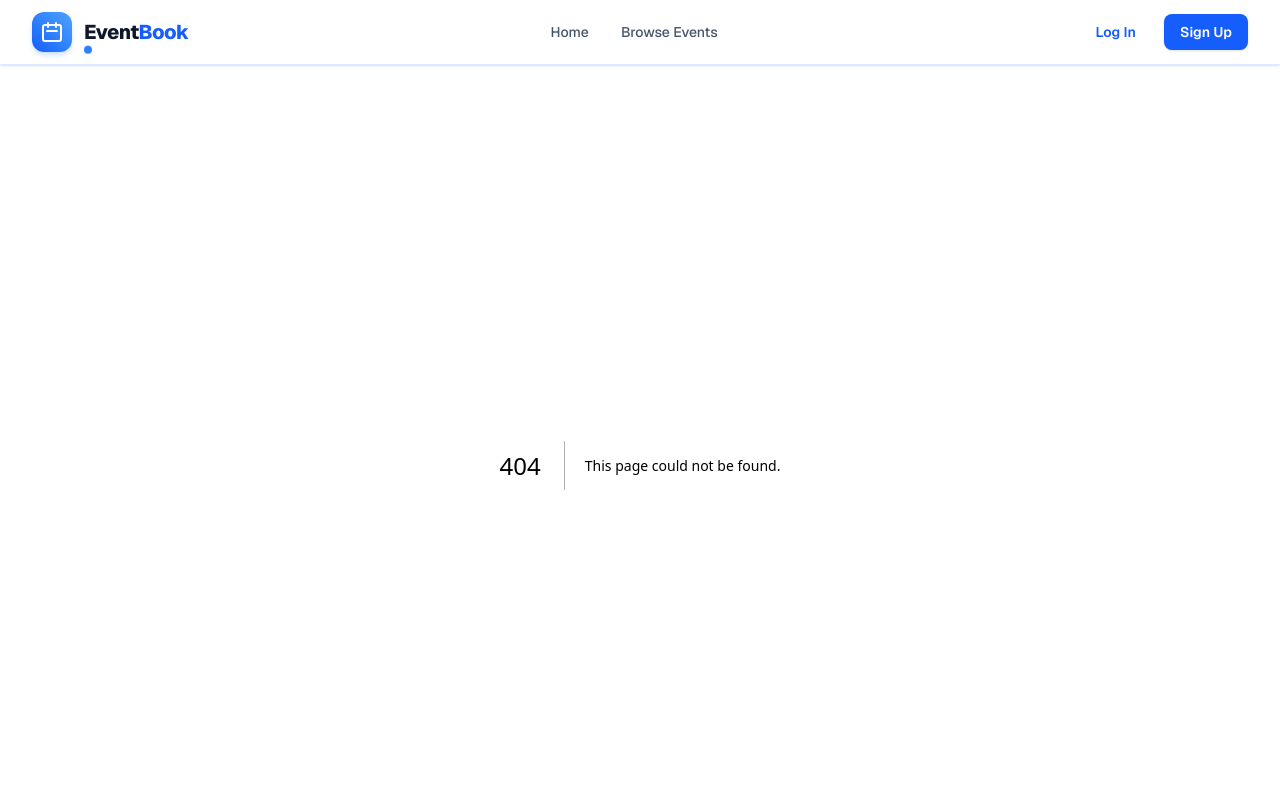
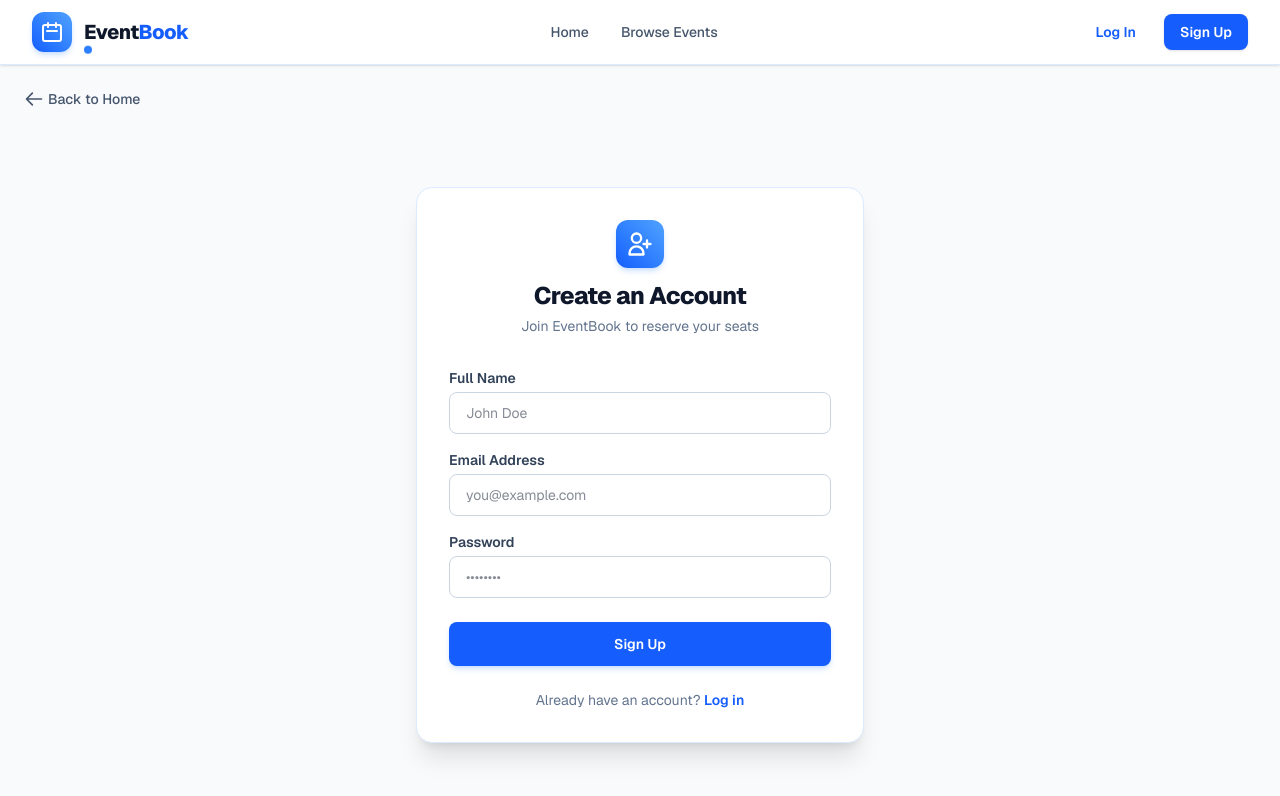
Before and after one commit to sujan24-w/EventBooking, a Next.js app in the folder frontend/: page /register in a window 1280 px wide. Before the commit this address had no page. Shown: the top 796 px of the page. Built offline with nearby package versions, Linux system fonts and the light colour scheme; no server answers.

Commit message:
connecting  registration and login   with api

```diff
--- a/frontend/app/login/page.tsx
+++ b/frontend/app/login/page.tsx
@@ -4,6 +4,7 @@ import { useState } from 'react';
 import { useRouter } from 'next/navigation';
 import Link from 'next/link';
 import { useAuth } from '@/context/AuthContext';
+import api from '@/lib/api';
 
 export default function LoginPage() {
   const [email, setEmail] = useState('');
@@ -20,20 +21,18 @@ export default function LoginPage() {
     setLoading(true);
 
     try {
-      // Direct REST API call to your Express backend
-      const response = await fetch('http://localhost:5000/api/auth/login', {
-        method: 'POST',
-        headers: { 'Content-Type': 'application/json' },
-        body: JSON.stringify({ email, password }),
+
+      const response = await api.post('auth/login',{
+           email,
+           password
       });
 
-      const data = await response.json();
+      const data = await response.data;
 
-      if (!response.ok) {
+      if (!response.status) {
         throw new Error(data.message || 'Login failed');
       }
 
-      // Save token & user in AuthContext (localStorage) on successful Express response
       login(data.token, data.user);
       router.push('/');
     } catch (err: any) {
--- /dev/null
+++ b/frontend/app/register/page.tsx
@@ -0,0 +1,139 @@
+'use client';
+
+import { useState } from 'react';
+import { useRouter } from 'next/navigation';
+import Link from 'next/link';
+import { useAuth } from '@/context/AuthContext';
+import api from '@/lib/api';
+
+export default function RegisterPage() {
+  const [name, setName] = useState('');
+  const [email, setEmail] = useState('');
+  const [password, setPassword] = useState('');
+  const [error, setError] = useState('');
+  const [loading, setLoading] = useState(false);
+
+  const { login } = useAuth();
+  const router = useRouter();
+
+  const handleRegister = async (e: React.FormEvent<HTMLFormElement>) => {
+    e.preventDefault();
+    setError('');
+    setLoading(true);
+
+    try {
+
+      const {data} = await api.post('/auth/register', {
+      name,email,password
+      });
+
+
+
+     console.log(data);
+
+      if (!data.success) {
+        throw new Error(data.message || 'Registration failed');
+      }
+
+      router.push('/login');
+
+    } catch (err: any) {
+      setError(err.response?.data?.message || 'Server error. Is your Express API running?');
+    } finally {
+      setLoading(false);
+    }
+  };
+
+  return (
+    <div className="min-h-screen bg-slate-50 flex flex-col items-center justify-center px-4 relative">
+
+      {/* Back to Home Navigation Link */}
+      <Link
+        href="/"
+        className="absolute top-6 left-6 inline-flex items-center text-sm font-medium text-slate-600 hover:text-blue-600 transition-colors"
+      >
+        <svg className="w-5 h-5 mr-1" fill="none" viewBox="0 0 24 24" stroke="currentColor">
+          <path strokeLinecap="round" strokeLinejoin="round" strokeWidth={2} d="M10 19l-7-7m0 0l7-7m-7 7h18" />
+        </svg>
+        Back to Home
+      </Link>
+
+      <div className="max-w-md w-full bg-white rounded-2xl shadow-xl border border-blue-100 p-8">
+
+        {/* Header & Logo */}
+        <div className="text-center mb-8">
+          <div className="w-12 h-12 rounded-xl bg-linear-to-tr from-blue-600 to-blue-400 flex items-center justify-center text-white mx-auto shadow-md shadow-blue-500/20 mb-3">
+            <svg className="w-7 h-7" fill="none" viewBox="0 0 24 24" stroke="currentColor">
+              <path strokeLinecap="round" strokeLinejoin="round" strokeWidth={2} d="M18 9v3m0 0v3m0-3h3m-3 0h-3m-2-5a4 4 0 11-8 0 4 4 0 018 0zM3 20a6 6 0 0112 0v1H3v-1z" />
+            </svg>
+          </div>
+          <h1 className="text-2xl font-extrabold text-slate-900 tracking-tight">Create an Account</h1>
+          <p className="text-sm text-slate-500 mt-1">Join EventBook to reserve your seats</p>
+        </div>
+
+        {/* API Error Banner */}
+        {error && (
+          <div className="mb-4 p-3 bg-red-50 border border-red-200 text-red-600 rounded-lg text-sm text-center font-medium">
+            {error}
+          </div>
+        )}
+
+        {/* Form Fields: Name, Email, Password */}
+        <form onSubmit={handleRegister} className="space-y-4">
+          <div>
+            <label className="block text-sm font-semibold text-slate-700 mb-1">Full Name</label>
+            <input
+              type="text"
+              required
+              value={name}
+              onChange={(e) => setName(e.target.value)}
+              placeholder="John Doe"
+              className="w-full px-4 py-2.5 rounded-lg border border-slate-300 focus:ring-2 focus:ring-blue-600 outline-none text-slate-900 text-sm transition"
+            />
+          </div>
+
+          <div>
+            <label className="block text-sm font-semibold text-slate-700 mb-1">Email Address</label>
+            <input
+              type="email"
+              required
+              value={email}
+              onChange={(e) => setEmail(e.target.value)}
+              placeholder="you@example.com"
+              className="w-full px-4 py-2.5 rounded-lg border border-slate-300 focus:ring-2 focus:ring-blue-600 outline-none text-slate-900 text-sm transition"
+            />
+          </div>
+
+          <div>
+            <label className="block text-sm font-semibold text-slate-700 mb-1">Password</label>
+            <input
+              type="password"
+              required
+              value={password}
+              onChange={(e) => setPassword(e.target.value)}
+              placeholder="••••••••"
+              className="w-full px-4 py-2.5 rounded-lg border border-slate-300 focus:ring-2 focus:ring-blue-600 outline-none text-slate-900 text-sm transition"
+            />
+          </div>
+
+          <button
+            type="submit"
+            disabled={loading}
+            className="w-full py-3 bg-blue-600 hover:bg-blue-700 text-white font-semibold rounded-lg shadow-md shadow-blue-500/20 transition disabled:opacity-50 text-sm mt-2"
+          >
+            {loading ? 'Creating Account...' : 'Sign Up'}
+          </button>
+        </form>
+
+        {/* Link to Login Page */}
+        <p className="text-center text-sm text-slate-500 mt-6">
+          Already have an account?{' '}
+          <Link href="/login" className="text-blue-600 font-semibold hover:underline">
+            Log in
+          </Link>
+        </p>
+
+      </div>
+    </div>
+  );
+}
--- a/frontend/lib/api.ts
+++ b/frontend/lib/api.ts
@@ -0,0 +1,11 @@
+import axios from 'axios';
+
+const api = axios.create({
+  baseURL: process.env.NEXT_PUBLIC_API_URL,
+  withCredentials: true,
+  headers: {
+    'Content-Type': 'application/json',
+  },
+});
+
+export default api;
```
Also changed, not shown: 2 other files (tests, documents, lock files or other folders).
